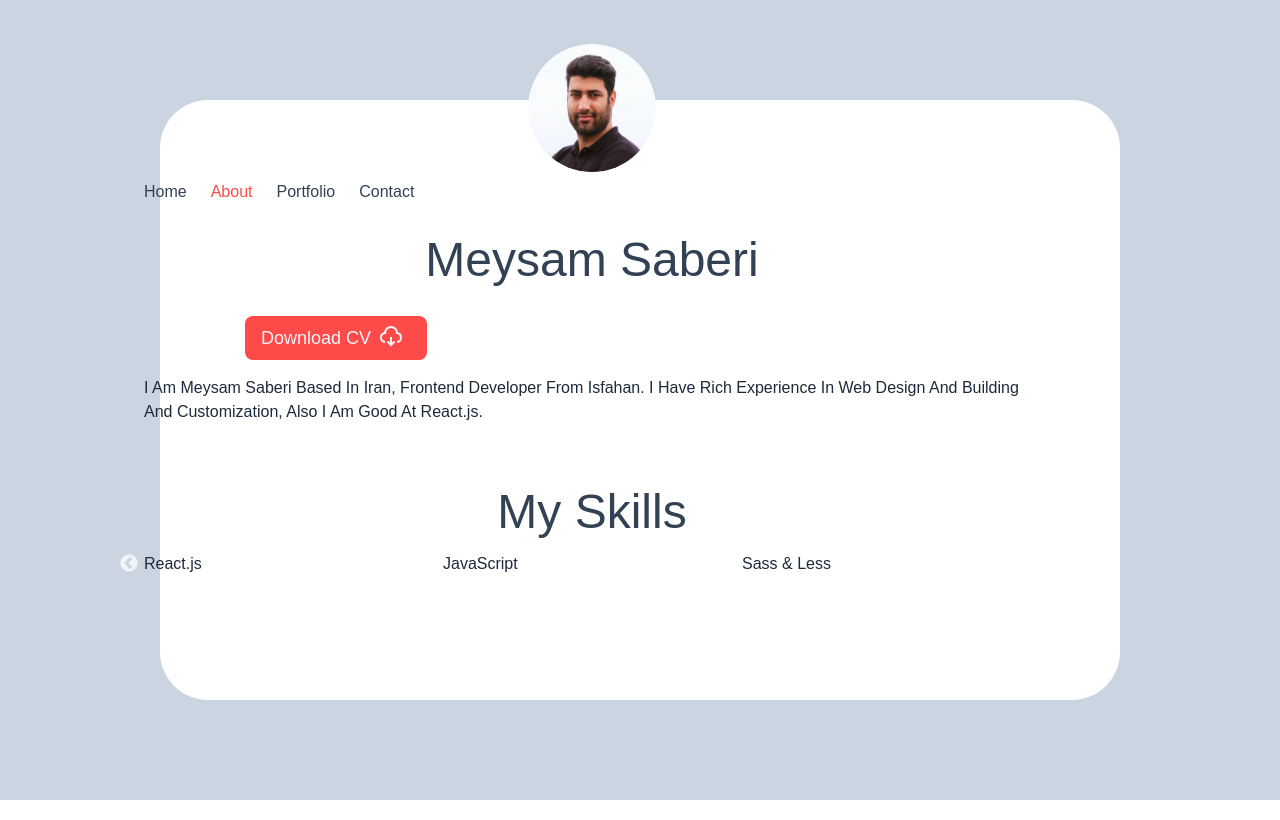
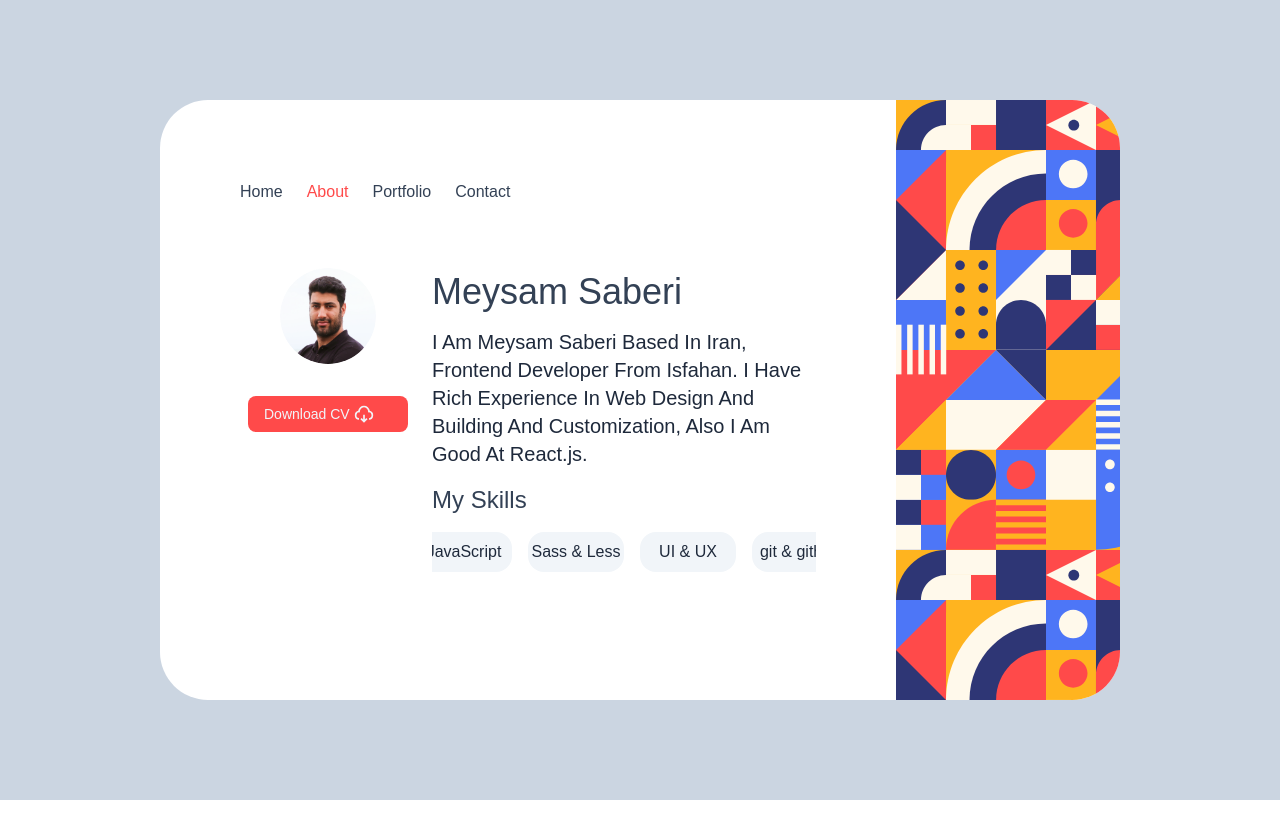
Before and after one commit to premier213/MyWebsite, a React (Create React App) app: page /about in a window 1280 px wide. Built offline with nearby package versions, Linux system fonts and the light colour scheme.

Commit message:
about page complete

```diff
--- a/package.json
+++ b/package.json
@@ -15,8 +15,8 @@
     "react-icons": "^4.2.0",
     "react-router-dom": "^5.2.0",
     "react-scripts": "4.0.3",
-    "react-slick": "^0.28.1",
     "styled-components": "^5.2.1",
+    "swiper": "^6.5.0",
     "uuid": "^8.3.2",
     "web-vitals": "^1.0.1"
   },
--- a/src/components/about.js
+++ b/src/components/about.js
@@ -1,11 +1,13 @@
 import { RiDownloadCloud2Line } from "react-icons/ri";
-import Slider from "react-slick";
 import { v4 as uuidv4 } from "uuid";
+import { Swiper, SwiperSlide } from "swiper/react";
+import SwiperCore, { Autoplay } from "swiper";
+
 import NavDesktop from "./nav/navDesktop";
 import avatar from "../assets/img/avatar.png";
-import "~slick-carousel/slick/slick.css";
-import "~slick-carousel/slick/slick-theme.css";
+import "swiper/swiper.scss";
 
+SwiperCore.use([Autoplay]);
 const name = "Meysam Saberi";
 const cv = "Download CV";
 const describe =
@@ -23,20 +25,38 @@ const skills = [
   "Tailwindcss",
   "Material UI",
 ];
-const arraySkills = (item) => <div key={uuidv4()}>{item}</div>;
+const arraySkills = (item) => (
+  <SwiperSlide
+    key={uuidv4()}
+    className="rounded-2xl flex justify-around w-auto py-2 mr-4 bg-gray-100"
+  >
+    {item}
+  </SwiperSlide>
+);
 const About = () => (
   <div className="sm:bg-white xl:items-center xl:justify-center xl:bg-gray-300 flex min-h-screen">
     <div className="rounded-4xl sm:flex-row xl:flex-row-reverse xl:w-75v xl:h-75v xl:bg-white flex flex-col">
       <div className="geo-pattern w-100v 2xl:w-50v h-20v bg-yellow rounded-br-25 sm:w-30v sm:h-80v sm:rounded-br-full xl:w-40v xl:h-75v xl:rounded-r-4xl" />
-      <div className="my-10h 2xl:my-10h h-60v sm:my-20h sm:w-70v sm:h-80v xl:my-10h xl:mx-20 mx-12">
+      <div className=" 2xl:my-10h xl:my-10h xl:mx-20 h-60v sm:my-20h sm:w-70v sm:h-80v my-10h mx-12">
         <NavDesktop />
-        <div className="flex justify-center -mt-40">
-          <img src={avatar} alt="profile" className="w-32 h-32 rounded-full" />
+        <div className="xl:ml-10 xl:mt-5v xl:flex-col xl:mt-16 lg:-ml-32 sm:justify-start sm:-ml-15v sm:-mt-10h flex justify-center -mt-40">
+          <img
+            src={avatar}
+            alt="profile"
+            className="xl:w-24 xl:h-24 lg:w-40 lg:h-40 sm:w-40 sm:h-40 w-32 h-32 rounded-full"
+          />
+          <button
+            type="button"
+            className="bg-red focus:outline-none xl:flex hidden w-40 px-4 py-2 mt-8 -ml-8 text-sm font-thin text-gray-100 rounded-lg"
+          >
+            {cv}
+            <RiDownloadCloud2Line className="flex content-center mx-1 text-xl" />
+          </button>
         </div>
-        <div className="font-display 2xl:text-6xl xl:mt-16 lg:text-5xl mt-2 text-3xl text-center text-gray-700">
+        <div className="2xl:ml-56 font-display 2xl:text-5xl xl:-mt-40 xl:ml-48 sm:text-4xl xl:text-4xl sm:flex sm:-mt-10h sm:ml-10v sm:justify-start mt-2 text-3xl text-center text-gray-700">
           {name}
         </div>
-        <div className="2xl:text-3xl sm:mt-8 sm:w-40v xl:mt-8 xl:max-w-sm xl:text-2xl sm:text-3xl flex justify-center mt-2 text-xl text-gray-700">
+        <div className="xl:hidden 2xl:text-3xl xl:mt-4 xl:max-w-sm xl:text-2x sm:mt-5h sm:ml-10v sm:w-40v l sm:text-3xl sm:justify-start flex justify-center mt-2 text-xl text-gray-700">
           <button
             type="button"
             className="bg-red focus:outline-none flex px-4 py-2 text-lg font-thin text-gray-100 rounded-lg"
@@ -45,14 +65,21 @@ const About = () => (
             <RiDownloadCloud2Line className="flex content-center mx-2 text-2xl" />
           </button>
         </div>
-        <div className="mt-4 text-base text-gray-800">{describe}</div>
-        <div className="font-display 2xl:text-6xl xl:mt-16 lg:text-5xl mt-2 text-xl text-center text-gray-700">
+        <div className="2xl:ml-56 2xl:mt-8 xl:mt-4 xl:ml-48 sm:max-w-sm sm:ml-10v sm:justify-start sm:mt-10h sm:text-xl sm:flex justify-center mt-4 text-base text-gray-800">
+          {describe}
+        </div>
+        <div className="2xl:ml-56 2xl:mt-16 2xl:text-3xl xl:mt-4 xl:text-2xl xl:ml-48 sm:flex sm:justify-start sm:ml-10v sm:mt-10h font-display sm:text-3xl mt-2 text-xl text-center text-gray-700">
           {MySkill}
         </div>
-        <div className="w-70v mt-4 text-gray-800">
-          <Slider speed={500} dots={false} slidesToShow={3}>
+        <div className="2xl:ml-56 xl:ml-48 w-70v sm:max-w-sm sm:ml-10v sm:flex-none sm:flex-wrap sm:flex-start mt-4 text-gray-800">
+          <Swiper
+            slidesPerView={2.4}
+            autoplay={{ delay: 2000 }}
+            loop="true"
+            breakpoints={{ 640: { slidesPerView: 4 } }}
+          >
             {skills.map(arraySkills)}
-          </Slider>
+          </Swiper>
         </div>
       </div>
     </div>
--- a/tailwind.config.js
+++ b/tailwind.config.js
@@ -161,6 +161,7 @@ module.exports = {
       "80v": "80vw",
       "90v": "90vw",
       "100v": "100vw",
+      "5h": "5vh",
       "10h": "10vh",
       "15h": "15vh",
       "20h": "20vh",
```
Also changed, not shown: 1 other file (tests, documents, lock files or other folders).
